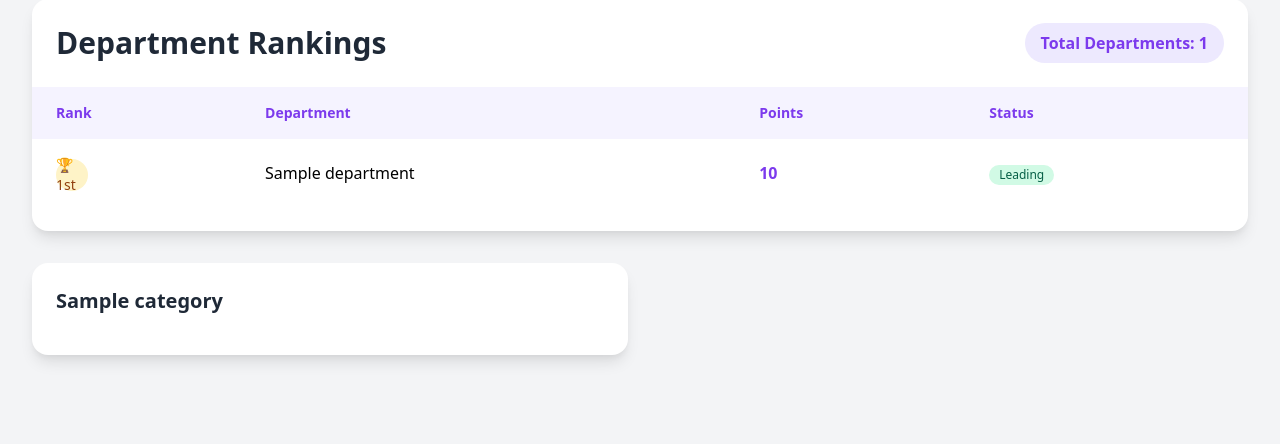
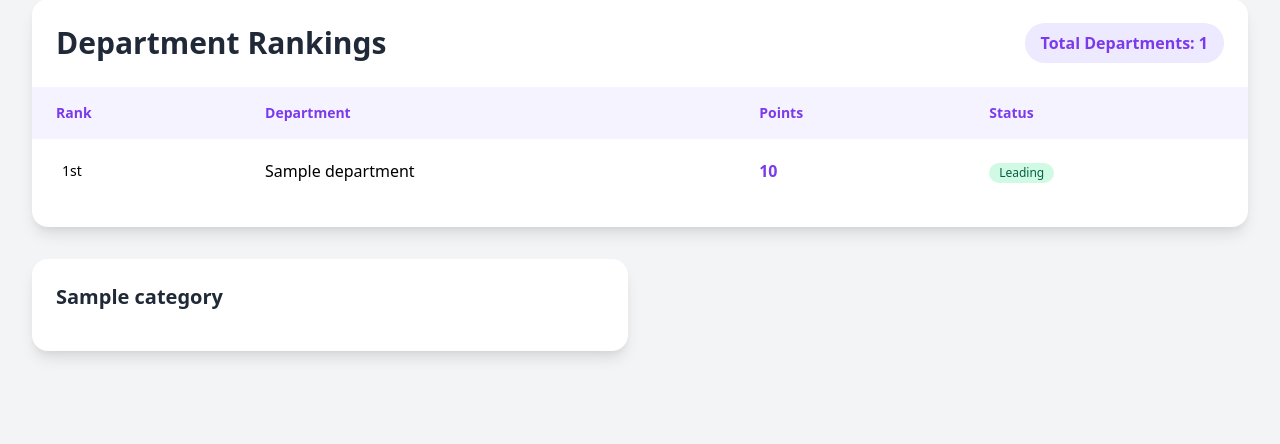
Before and after one commit to sabith903/kabyka_psmo, a Django app: page /points/ in a window 1280 px wide. Shown: the part 209-653 px from the top of the page. Run offline with Django 5.2, Linux system fonts and the light colour scheme; tables that the repository leaves empty hold one stand-in row (values such as "Sample post"); some web fonts are replaced.

Commit message:
change ponits tables

```diff
--- a/events/templates/events/points.html
+++ b/events/templates/events/points.html
@@ -33,13 +33,13 @@
                     {% for department in departments %}
                     <tr class="hover:bg-gray-50 transition-colors">
                         <td class="px-6 py-4 text-sm font-medium">
-                            <span class="inline-flex items-center justify-center w-8 h-8 rounded-full {% if forloop.counter == 1 %}bg-yellow-100 text-yellow-800{% elif forloop.counter == 2 %}bg-gray-100 text-gray-800{% elif forloop.counter == 3 %}bg-orange-100 text-orange-800{% else %}bg-purple-50 text-purple-600{% endif %}">
+                            <span class="inline-flex items-center justify-center w-8 h-8 ">
                                 {% if forloop.counter == 1 %}
-                                    🏆1st
+                                    1st
                                 {% elif forloop.counter == 2 %}
-                                    🥈2nd
+                                    2nd
                                 {% elif forloop.counter == 3 %}
-                                    🥉3rd
+                                    3rd
                                 {% else %}
                                     {{ forloop.counter }}
                                 {% endif %}
```
